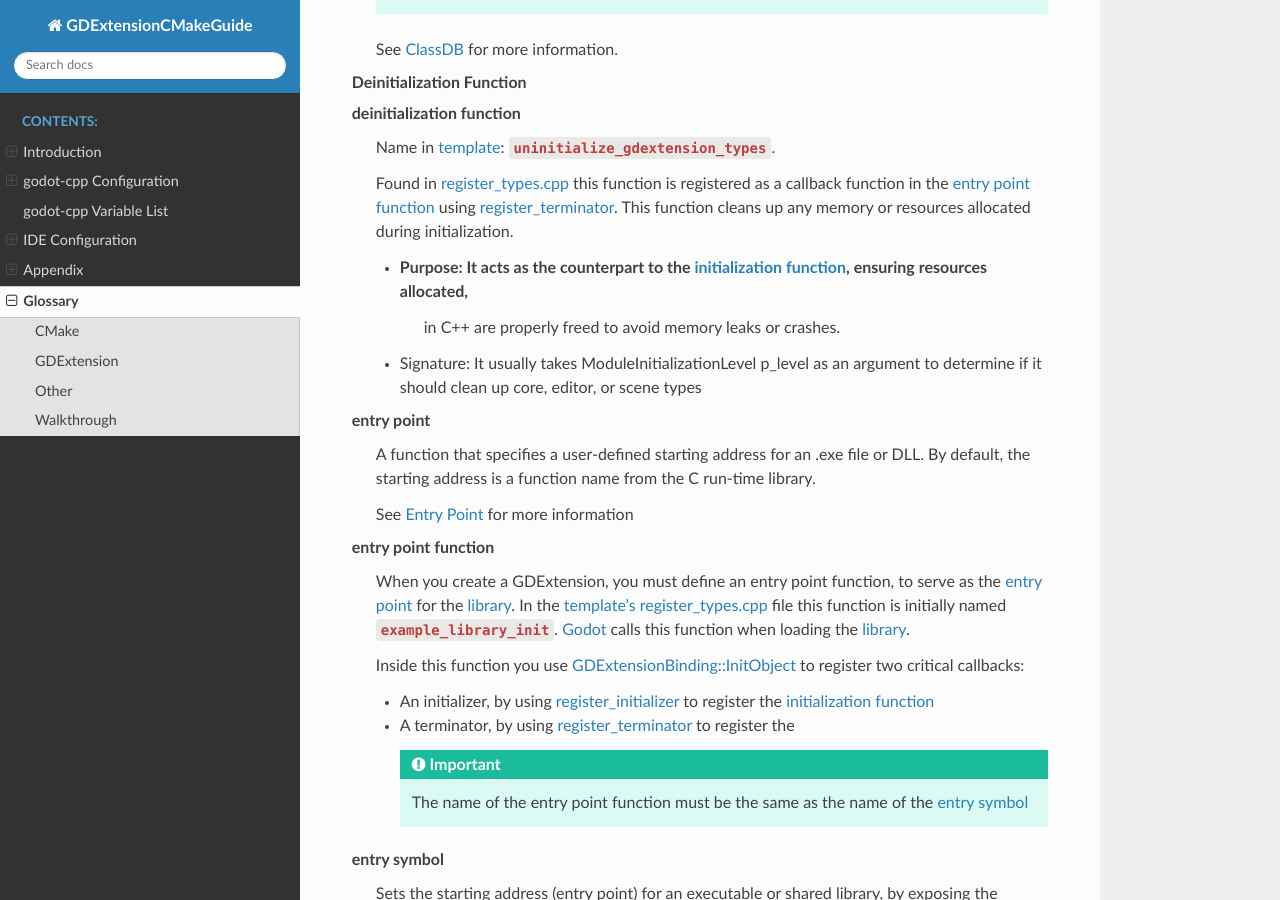
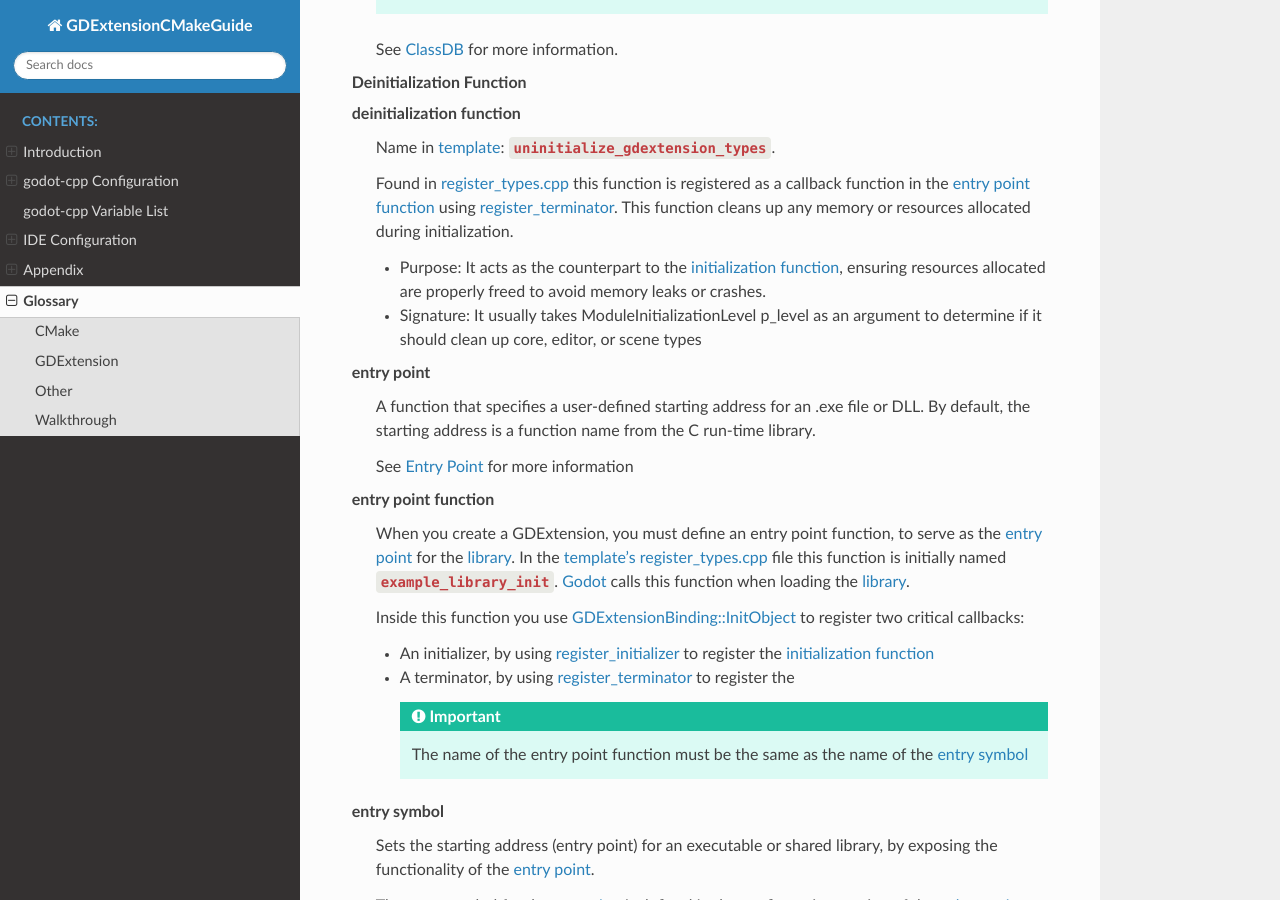
Before and after one commit to silenuz/GDExtension_CMake, a Sphinx documentation site: the page built from docs/source/glossary.rst, in a window 1280 px wide and 900 px high, scrolled down 3611 px. Built offline with Sphinx 7.4.7 and the Read the Docs theme 3.1.0, drawn with Linux system fonts in a browser that asks for light colours.

```diff
--- a/docs/source/glossary.rst
+++ b/docs/source/glossary.rst
@@ -219,9 +219,7 @@ Definition of terms specific to GDExtension development
       :term:`Godot` engine.  It contains the :term:`entry point` for the :term:`extension`, and has three key functions:
 
       * :term:`Entry Point Function <entry point function>`
-
       * An :term:`Initialization Function`
-
       * A :term:`Deinitialization Function`
 
    Initialization Function
@@ -248,8 +246,7 @@ Definition of terms specific to GDExtension development
       Found in :term:`register_types.cpp` this function is registered as a callback function in the :term:`entry point function`
       using :term:`register_terminator`.  This function cleans up any memory or resources allocated during initialization.
 
-      * Purpose:  It acts as the counterpart to the :term:`initialization function`, ensuring resources allocated,
-                  in C++ are properly freed to avoid memory leaks or crashes.
+      * Purpose:  It acts as the counterpart to the :term:`initialization function`, ensuring resources allocated are properly freed to avoid memory leaks or crashes.
       * Signature: It usually takes ModuleInitializationLevel p_level as an argument to determine if it should clean up core, editor, or scene types
 
    ClassDB
```
